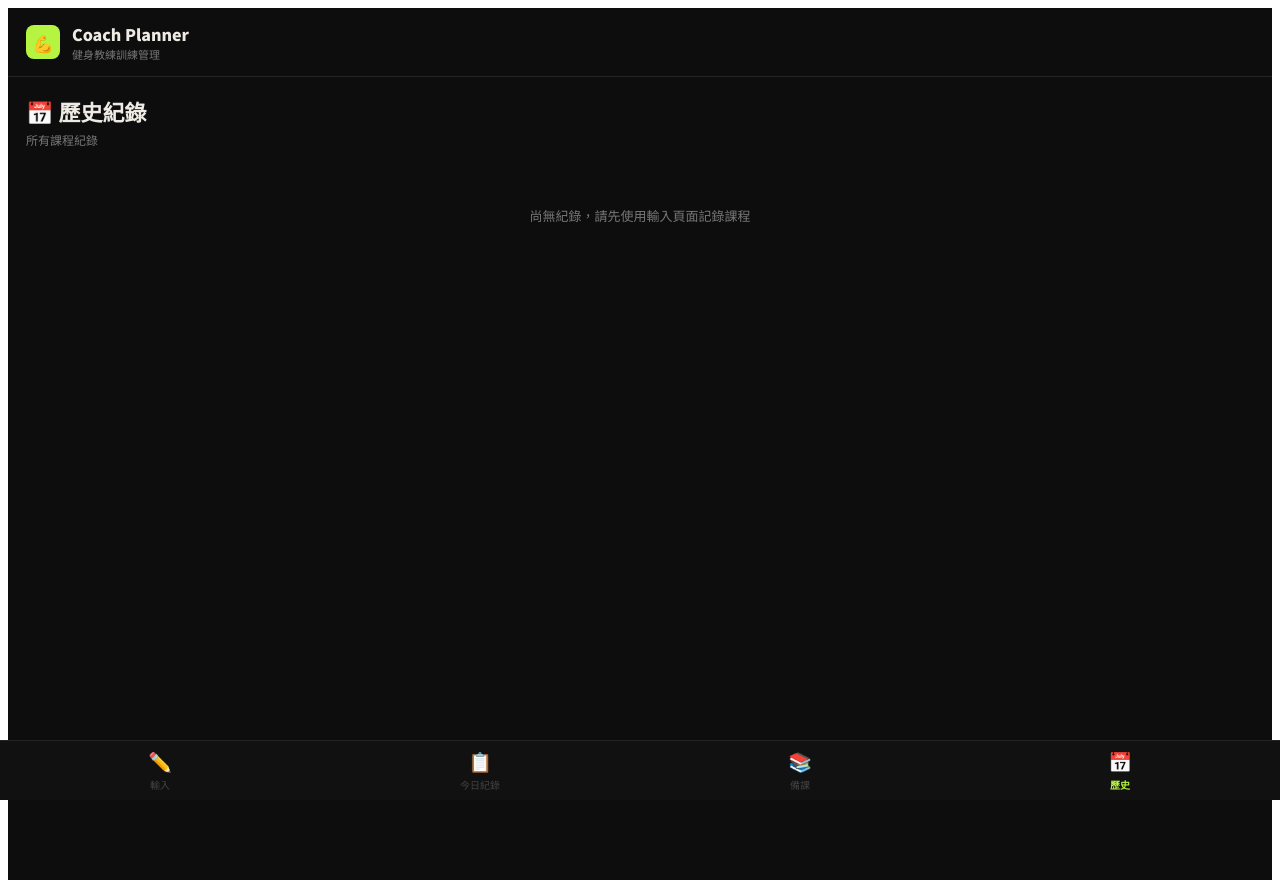
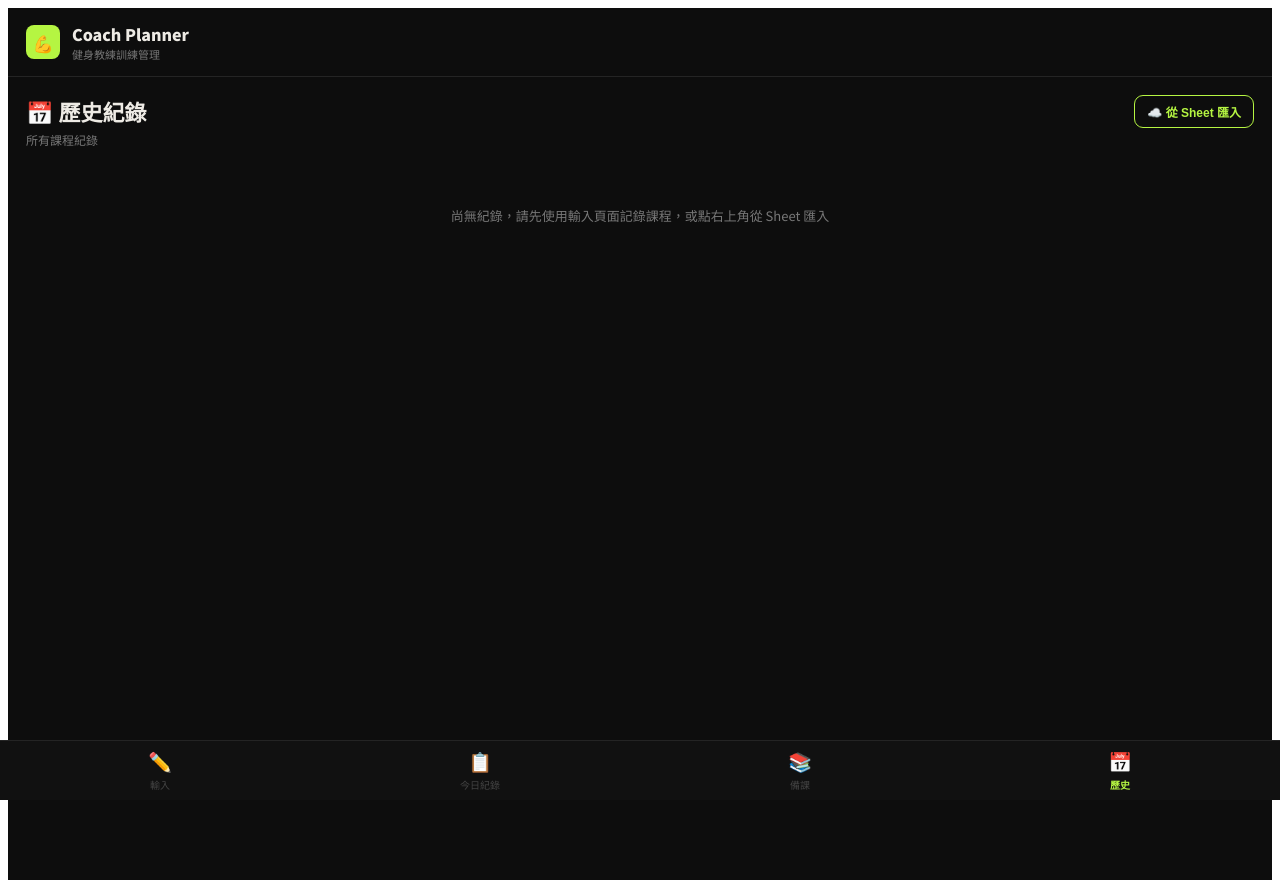
Before and after one commit to as821128/coach-planner, a React (Create React App) app: page / in a window 1280 px wide. Both pictures are taken after a click on the button "📅 歷史". Built offline with nearby package versions, Linux system fonts and the light colour scheme.

Commit message:
Update App.jsx

```diff
--- a/src/App.jsx
+++ b/src/App.jsx
@@ -259,17 +259,39 @@ ${sessionText}
   );
 }
 
-function HistoryView({ history }) {
+function HistoryView({ history, onImport, importing }) {
   const [expanded, setExpanded] = useState(null);
 
   return (
     <div style={t.page}>
-      <div style={{ fontWeight: 900, fontSize: "22px", marginBottom: "4px" }}>📅 歷史紀錄</div>
-      <div style={{ color: C.muted, fontSize: "12px", marginBottom: "18px" }}>所有課程紀錄</div>
+      <div style={{ display: "flex", justifyContent: "space-between", alignItems: "flex-start", marginBottom: "18px" }}>
+        <div>
+          <div style={{ fontWeight: 900, fontSize: "22px", marginBottom: "4px" }}>📅 歷史紀錄</div>
+          <div style={{ color: C.muted, fontSize: "12px" }}>所有課程紀錄</div>
+        </div>
+        <button
+          onClick={onImport}
+          disabled={importing}
+          style={{
+            background: importing ? C.surface : "transparent",
+            color: importing ? C.muted : C.accent,
+            border: `1px solid ${importing ? C.border : C.accent}`,
+            borderRadius: "9px",
+            padding: "7px 12px",
+            fontSize: "12px",
+            fontWeight: 600,
+            cursor: importing ? "not-allowed" : "pointer",
+            whiteSpace: "nowrap",
+            flexShrink: 0,
+          }}
+        >
+          {importing ? "⏳ 匯入中..." : "☁️ 從 Sheet 匯入"}
+        </button>
+      </div>
 
       {history.length === 0 ? (
         <div style={{ color: C.muted, textAlign: "center", padding: "40px 0", fontSize: "13px" }}>
-          尚無紀錄，請先使用輸入頁面記錄課程
+          尚無紀錄，請先使用輸入頁面記錄課程，或點右上角從 Sheet 匯入
         </div>
       ) : (
         [...history].reverse().map((session, i) => (
@@ -304,14 +326,15 @@ function HistoryView({ history }) {
 }
 
 export default function CoachPlanner() {
-  const [tab, setTab]       = useState("input");
-  const [date, setDate]     = useState(todayISOStr);
-  const [notes, setNotes]   = useState("");
+  const [tab, setTab]         = useState("input");
+  const [date, setDate]       = useState(todayISOStr);
+  const [notes, setNotes]     = useState("");
   const [loading, setLoading] = useState(false);
   const [syncing, setSyncing] = useState(false);
+  const [importing, setImporting] = useState(false);
   const [results, setResults] = useState([]);
   const [history, setHistory] = useState(loadHistory);
-  const [toast, setToast]   = useState("");
+  const [toast, setToast]     = useState("");
 
   const showToast = useCallback((msg) => {
     setToast(msg);
@@ -388,6 +411,52 @@ ${notes}
     navigator.clipboard.writeText(text).then(() => showToast(`✅ ${name} 的報告已複製！`));
   }, [showToast]);
 
+  const importFromSheet = useCallback(async () => {
+    setImporting(true);
+    try {
+      const res = await fetch(GAS_URL);
+      const d = await res.json();
+      const rows = d.rows || [];
+      if (rows.length === 0) { showToast("⚠️ Sheet 沒有資料可匯入"); setImporting(false); return; }
+
+      // Group rows by date; col[0]=date, col[1]=name, remaining=report text
+      const sessionMap = {};
+      rows.forEach(row => {
+        if (!row || row.length < 2) return;
+        const rawDate = String(row[0] ?? "").trim();
+        const name    = String(row[1] ?? "").trim();
+        if (!rawDate || !name || rawDate === "日期" || rawDate === "Date") return;
+        const date = rawDate.replace(/-/g, "/");
+        const report = row.slice(2).map(v => String(v ?? "").trim()).filter(Boolean).join("　") || "（匯入自 Google Sheet）";
+        if (!sessionMap[date]) sessionMap[date] = {};
+        if (!sessionMap[date][name]) sessionMap[date][name] = report;
+      });
+
+      const importedSessions = Object.entries(sessionMap)
+        .map(([date, students]) => ({
+          date,
+          students: Object.entries(students).map(([name, report]) => ({ name, report })),
+        }))
+        .sort((a, b) => a.date.localeCompare(b.date));
+
+      if (importedSessions.length === 0) { showToast("⚠️ 沒有找到可匯入的資料"); setImporting(false); return; }
+
+      setHistory(prev => {
+        const existing = new Set(prev.flatMap(s => s.students.map(st => `${s.date}|${st.name}`)));
+        const newOnes  = importedSessions.filter(s => s.students.some(st => !existing.has(`${s.date}|${st.name}`)));
+        if (newOnes.length === 0) { showToast("✅ 資料已是最新，無需匯入"); return prev; }
+        const merged = [...prev, ...newOnes].sort((a, b) => a.date.localeCompare(b.date));
+        saveHistory(merged);
+        showToast(`✅ 成功匯入 ${newOnes.length} 筆課程！`);
+        return merged;
+      });
+    } catch (e) {
+      showToast("❌ 匯入失敗，請確認 GAS 腳本已更新並重新部署");
+      console.error(e);
+    }
+    setImporting(false);
+  }, [showToast]);
+
   const navItems = [
     { id: "input",   icon: "✏️",  label: "輸入" },
     { id: "output",  icon: "📋",  label: "今日紀錄" },
@@ -411,7 +480,7 @@ ${notes}
         {tab === "input"   && <InputView date={date} setDate={setDateCallback} notes={notes} setNotes={setNotesCallback} loading={loading} onGenerate={generate} />}
         {tab === "output"  && <OutputView results={results} syncing={syncing} onCopy={handleCopy} />}
         {tab === "plan"    && <PlanView history={history} />}
-        {tab === "history" && <HistoryView history={history} />}
+        {tab === "history" && <HistoryView history={history} onImport={importFromSheet} importing={importing} />}
 
         {toast && <div style={t.toast}>{toast}</div>}
 
```
